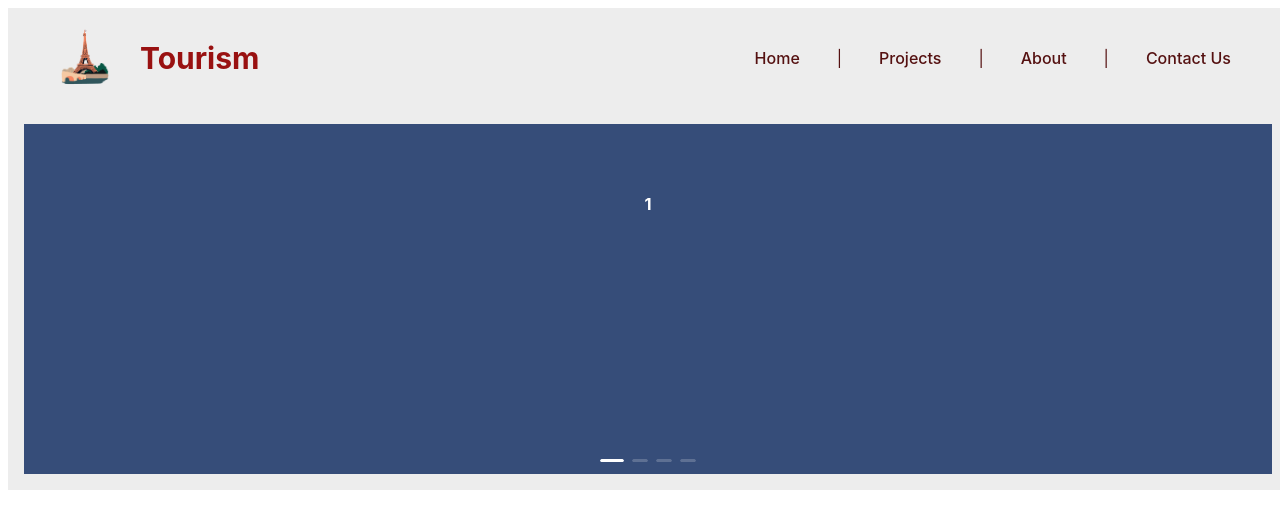
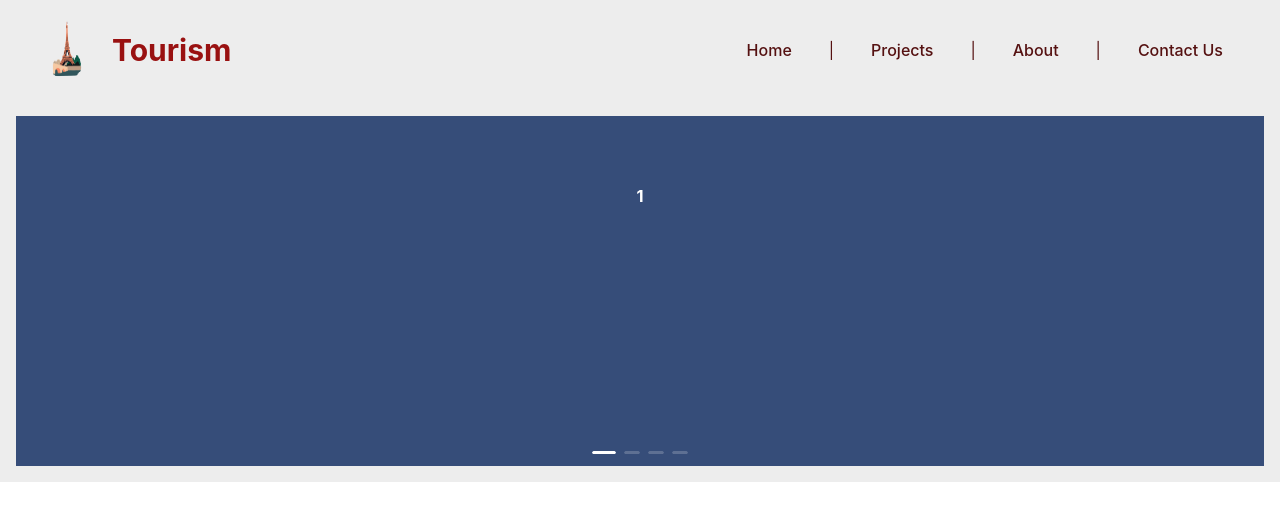
Before and after one commit to Ikonicity-Airban/a-world-tourism-order, a React (Vite) app: page / in a window 1280 px wide. Shown: the top 528 px of the page. Built offline with nearby package versions, Linux system fonts and the light colour scheme.

Commit message:
induced padding

```diff
--- a/src/index.css
+++ b/src/index.css
@@ -15,6 +15,12 @@
   --black: #222;
   --primary: #551111;
   --bg1: #ededed;
+}
+*,
+html {
+  margin: 0;
+  padding: 0;
+  box-sizing: border-box;
 }
 
 a {
```
